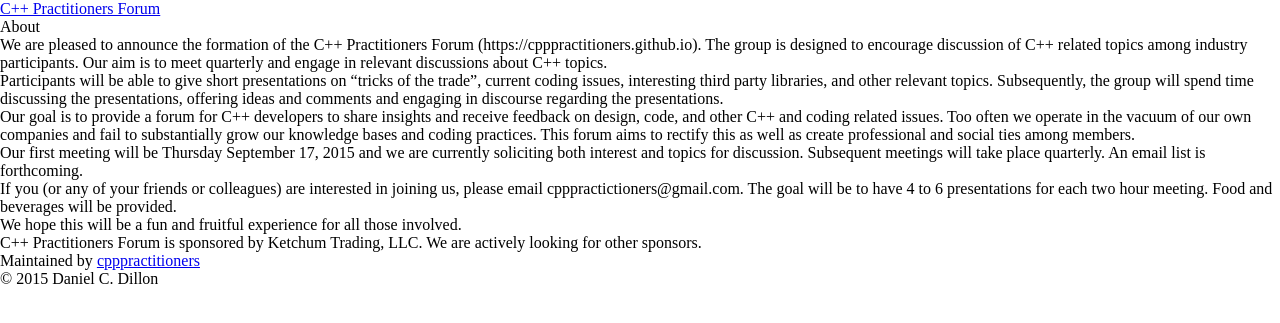
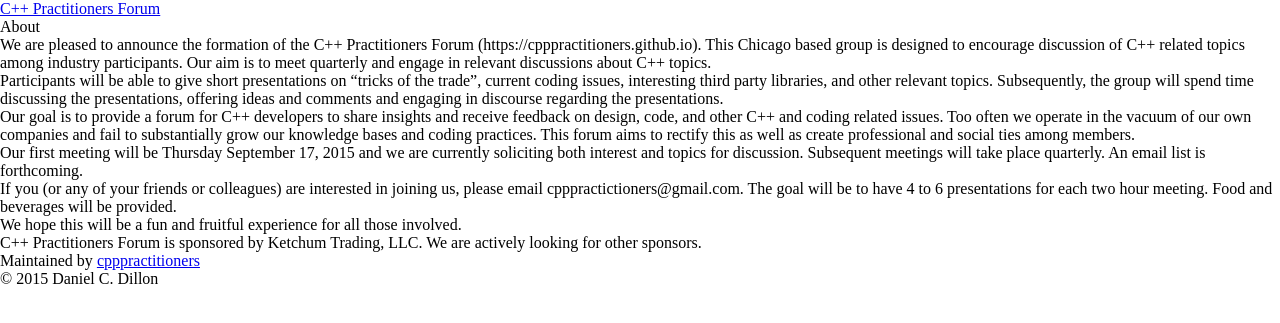
Before and after one commit to cpppractitioners/cpppractitioners.github.io, a Jekyll site: the page built from index.md, in a window 1280 px wide. Shown: the top 323 px of the page. Built offline with Jekyll 4.4.1, drawn with Linux system fonts in a browser that asks for light colours; Markdown is read by kramdown in place of the engine named in the settings.

Commit message:
Noted that we're in chicago

```diff
--- a/index.md
+++ b/index.md
@@ -5,7 +5,7 @@ layout: slate
 
 ### About
 
-We are pleased to announce the formation of the C++ Practitioners Forum (https://cpppractitioners.github.io).  The group is designed to encourage discussion of C++ related topics among industry participants.  Our aim is to meet quarterly and engage in relevant discussions about C++ topics.
+We are pleased to announce the formation of the C++ Practitioners Forum (https://cpppractitioners.github.io).  This Chicago based group is designed to encourage discussion of C++ related topics among industry participants.  Our aim is to meet quarterly and engage in relevant discussions about C++ topics.
 
 Participants will be able to give short presentations on “tricks of the trade”, current coding issues, interesting third party libraries, and other relevant topics.  Subsequently, the group will spend time discussing the presentations, offering ideas and comments and engaging in discourse regarding the presentations.
 
```
